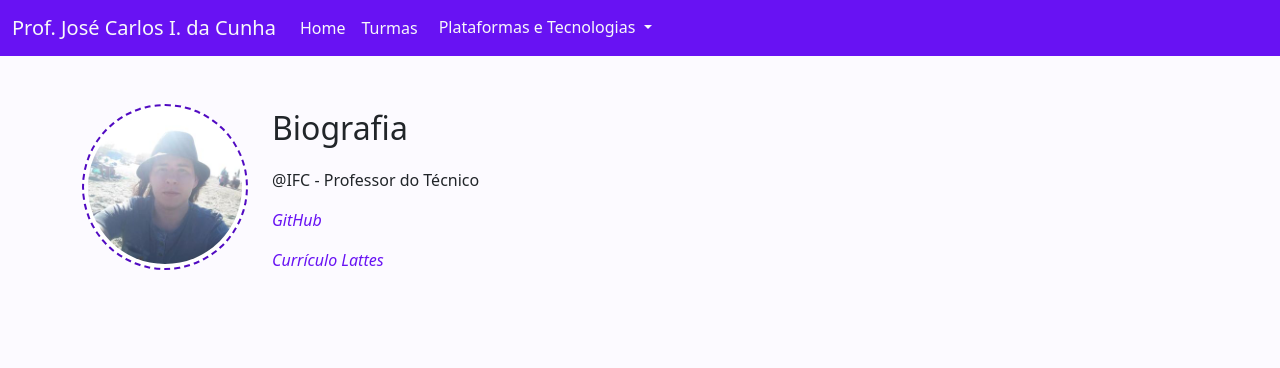
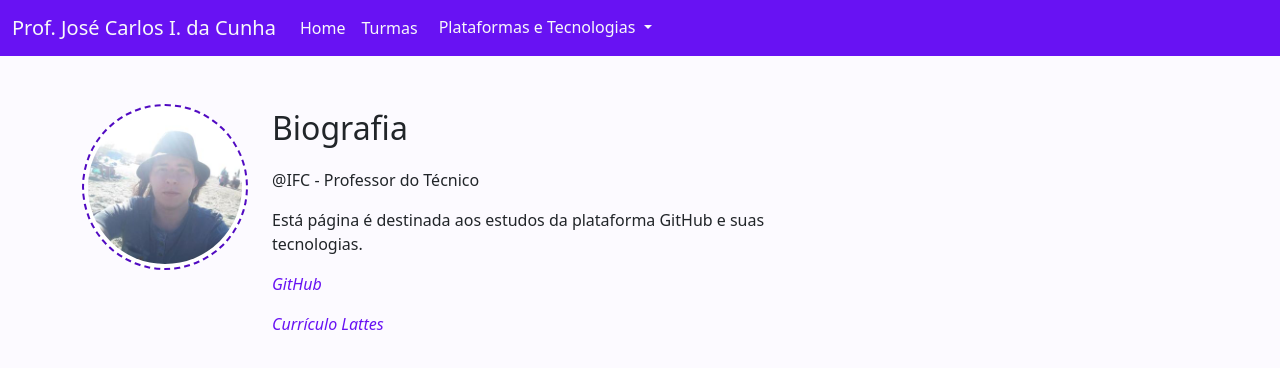
Before and after one commit to Toco020/githubInfo, a plain HTML site: page index.html in a window 1280 px wide. Drawn offline with nearby package versions, Linux system fonts and the light colour scheme.

Commit message:
descrição

```diff
--- a/index.html
+++ b/index.html
@@ -63,6 +63,7 @@
                     <div class="col">
                         <p class="fs-2">Biografia</p>
                         <p class="fs-6">@IFC - Professor do Técnico</p>
+                        <p class="fs-6">Está página é destinada aos estudos da plataforma GitHub e suas tecnologias.</p>
                         <p><a href="https://github.com/Toco020" target="_blank" style="text-decoration: none; color:hsl(263, 90%, 51%)" class="fs-6"><i>GitHub</i></a href="#"></p>
                         <p><a href="http://lattes.cnpq.br/3309231905888311" target="_blank" style="text-decoration: none; color:hsl(263, 90%, 51%)" class="fs-6"><i>Currículo Lattes</i></a href="#"></p>
                     </div>
```
